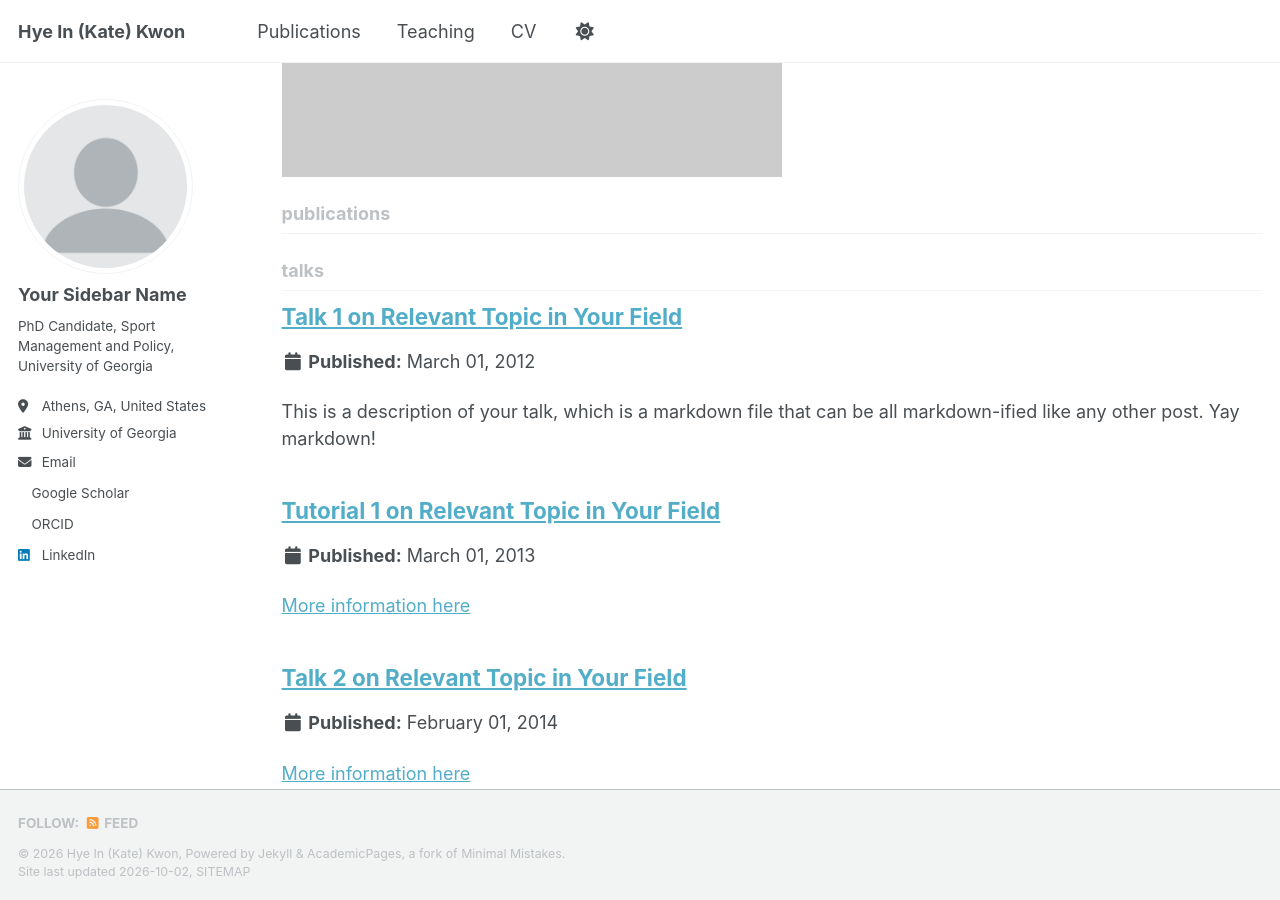
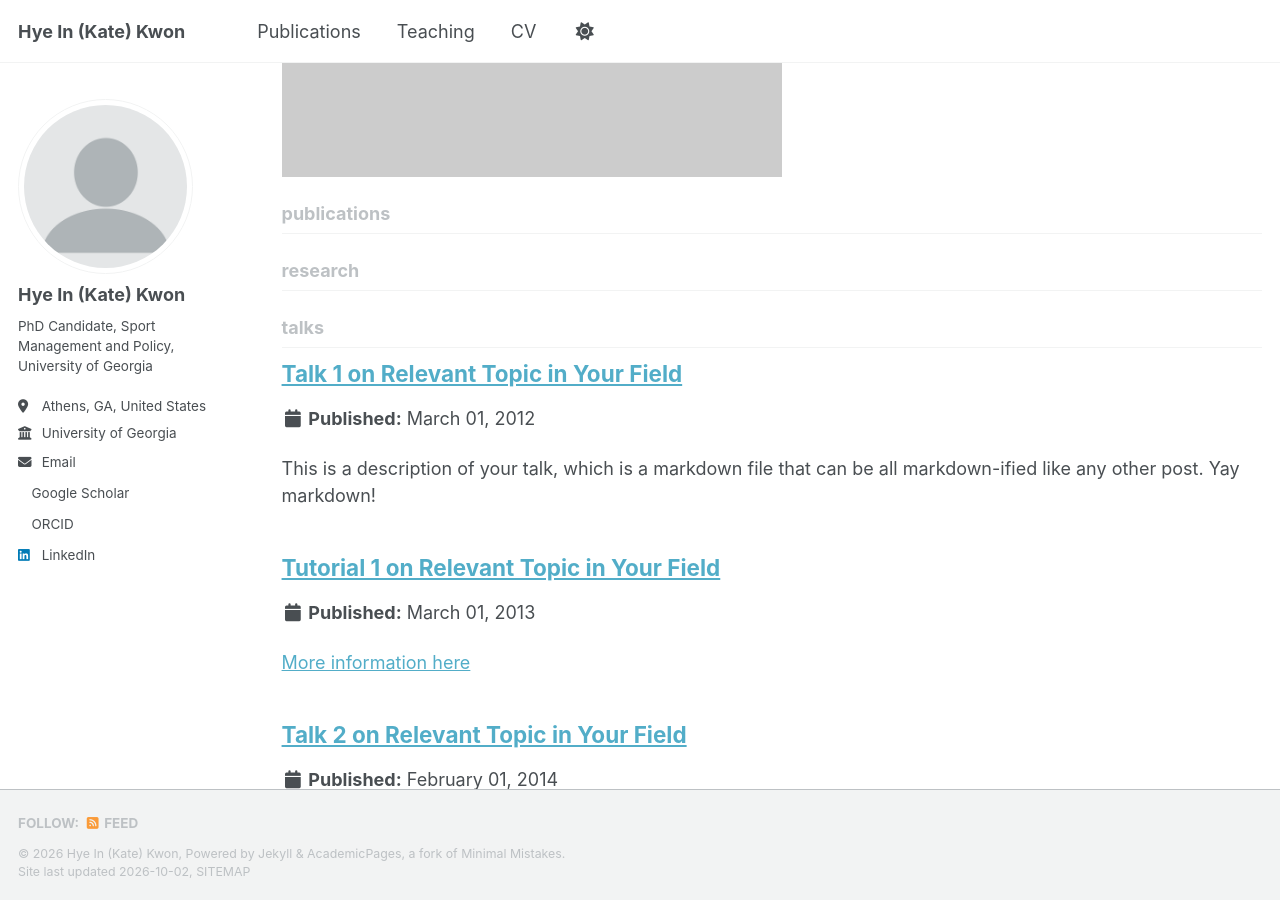
Before and after one commit to katehyeinkwon/katehyeinkwon.github.io, a Jekyll site: the page built from _pages/collection-archive.html, in a window 1280 px wide and 900 px high, scrolled down 908 px. Built offline with Jekyll 4.4.1, drawn with Linux system fonts in a browser that asks for light colours; a style sheet for code colours, icons or effects is not loaded; part of the change alters nothing that is shown.

Commit message:
Update _config.yml

```diff
--- a/_config.yml
+++ b/_config.yml
@@ -24,7 +24,7 @@ repository               : "katehyeinkwon/katehyeinkwon.github.io"
 author:
   # Biographic information
   avatar           : "profile.png"
-  name             : "Your Sidebar Name"
+  name             : "Hye In (Kate) Kwon"
   pronouns         : # example: "she/her"
   bio              : "PhD Candidate, Sport Management and Policy, University of Georgia"
   location         : "Athens, GA, United States"
@@ -179,10 +179,13 @@ kramdown:
 
 # These settings control the types of collections used by the template
 collections:
-  teaching:
+  research:
     output: true
     permalink: /:collection/:path/
   publications:
+    output: true
+    permalink: /:collection/:path/
+  teaching:
     output: true
     permalink: /:collection/:path/
   portfolio:
```
